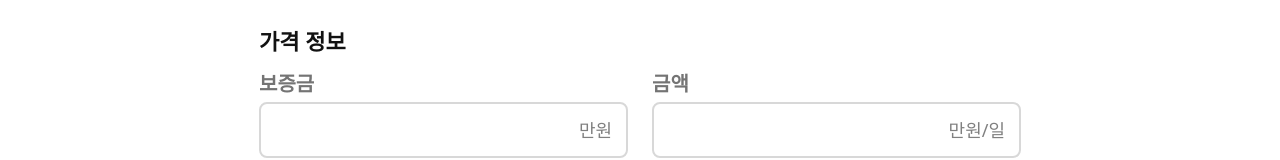
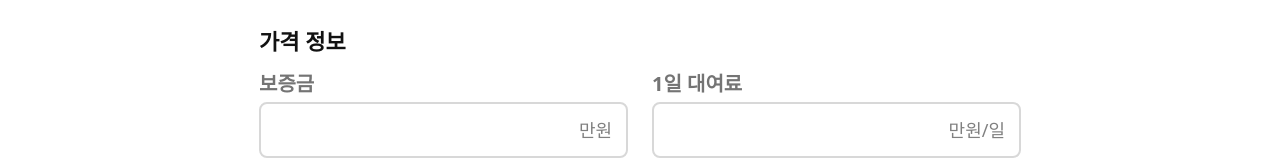
Before and after one commit to UMC-POP-IT/Pop-It-FE, a React (Vite) app: page /host/register/step2 in a window 1280 px wide. Shown: the part 424-584 px from the top of the page. Built offline with nearby package versions, Linux system fonts and the light colour scheme; a web font is replaced by a local one.

Commit message:
feat: 공간등록 금액 네이밍(1일 대여료) 및 반지층·옥탑 층수입력 조건부 처리 (#113)

```diff
--- a/src/features/host-register/pages/RegisterStep2.tsx
+++ b/src/features/host-register/pages/RegisterStep2.tsx
@@ -83,12 +83,12 @@ export const RegisterStep2 = () => {
             {/* 금액 (일 단가만 입력 — 주/월 가격은 상세 페이지에서 계산) */}
             <div className="flex flex-col gap-1">
               <label className="text-text-tertiary text-xl font-bold">
-                금액
+                1일 대여료
               </label>
               <div className="relative">
                 <Input
                   type="number"
-                  aria-label="금액"
+                  aria-label="1일 대여료"
                   value={form.priceDay}
                   onChange={(e) =>
                     setValues({
--- a/src/features/host-register/pages/RegisterStep3.tsx
+++ b/src/features/host-register/pages/RegisterStep3.tsx
@@ -20,12 +20,17 @@ export const RegisterStep3 = () => {
   const form = useRegisterStore((s) => s.form);
   const setValues = useRegisterStore((s) => s.setValues);
 
+  //반지층, 옥탑은 '몇 층' 숫자가 없어 층수 입력칸을 숨긴다
+  const needsFloorNumber=
+    form.floorType !== "반지층" && form.floorType !=="옥탑";
+
+
   const isValid =
     form.usage !== "" &&
     form.spaceStructure !== "" &&
     form.area !== "" &&
     form.floorType !== "" &&
-    form.floor !== "" &&
+    (!needsFloorNumber || form.floor !== "") &&
     form.hasParking !== null;
 
   return (
@@ -109,9 +114,18 @@ export const RegisterStep3 = () => {
           label="층수"
           options={FLOOR_TYPE_OPTIONS}
           selected={form.floorType ? [form.floorType] : []}
-          onChange={(next) => setValues({ floorType: next[0] ?? "" })}
+          onChange={(next) => {
+            const floorType = next[0] ?? "";
+            const hidesFloor = floorType === "반지층" || floorType === "옥탑";
+            setValues({
+              floorType,
+              floor: hidesFloor ? "": form.floor,
+            })
+          }}
         />
-        <div className="relative">
+
+        {needsFloorNumber && (
+          <div className="relative">
           <Input
             type="number"
             aria-label="층수"
@@ -127,6 +141,8 @@ export const RegisterStep3 = () => {
             층
           </span>
         </div>
+        )}
+
 
         {/* 주차 — 주차 가능 / 주차 불가능 (택1)*/}
         <ChipGroup
```
